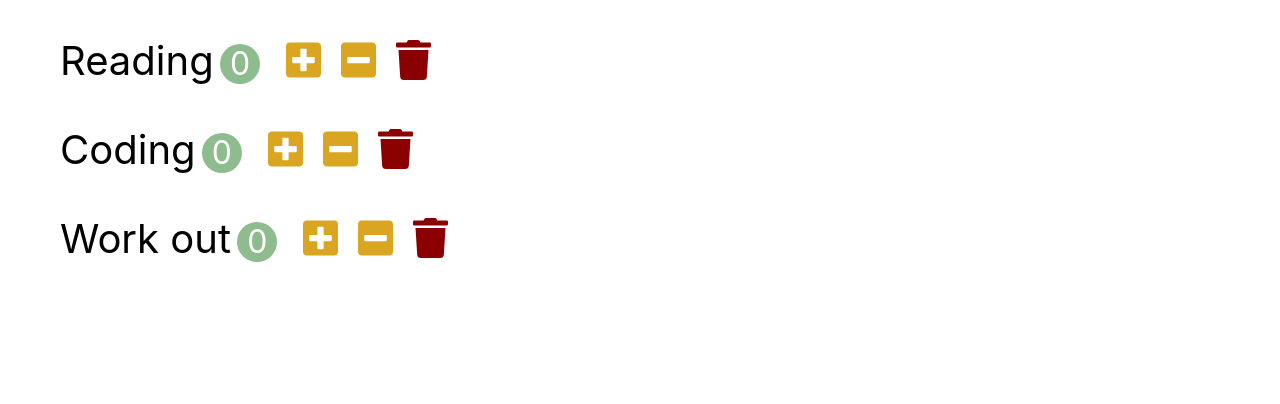
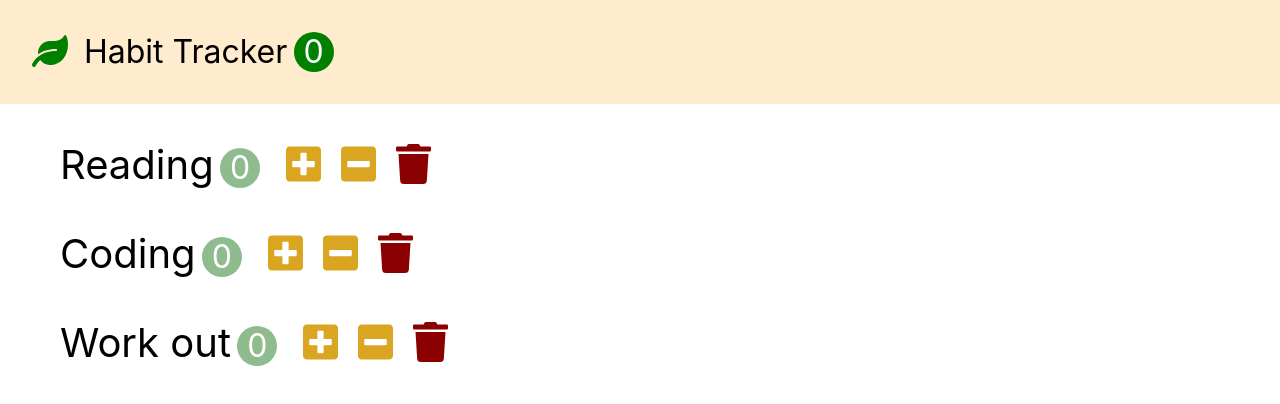
Before and after one commit to hjkdw95/react-practice, a React (Create React App) app: page / in a window 1280 px wide. Shown: the top 404 px of the page. Built offline with nearby package versions, Linux system fonts and the light colour scheme.

Commit message:
🎨  navBar 추가

```diff
--- a/src/App.css
+++ b/src/App.css
@@ -1,7 +1,26 @@
+* {
+  box-sizing: border-box;
+}
+
 button {
   outline: none;
   border: 0;
   cursor: pointer;
+}
+
+.navBar {
+  font-size: 2rem;
+  padding: 1em;
+  background-color: blanchedalmond;
+}
+
+.navBar-logo {
+  color: green;
+  margin-right: 0.5em;
+}
+
+.navBar .habit-count {
+  background-color: green;
 }
 
 .habit {
--- a/src/app.jsx
+++ b/src/app.jsx
@@ -1,6 +1,7 @@
 import React, { Component } from 'react'
 import './app.css'
 import Habits from './components/habits'
+import NavBar from './components/navBar'
 
 class App extends Component {
   state = {
@@ -36,12 +37,17 @@ class App extends Component {
 
   render() {
     return (
+      <>
+        <NavBar
+          totalCount={this.state.habits.filter((item) => item.count > 0).length}
+        />
         <Habits
           habits={this.state.habits}
           onIncrement={this.handleIncrement}
           onDecrement={this.handleDecrement}
           onDelete={this.handleDelete}
         />
+      </>
     )
   }
 }
--- /dev/null
+++ b/src/components/navBar.jsx
@@ -0,0 +1,15 @@
+import React, { Component } from 'react'
+
+class NavBar extends Component {
+  render() {
+    return (
+      <nav className="navBar">
+        <i className="navBar-logo fas fa-leaf"></i>
+        <span>Habit Tracker</span>
+        <span className="habit-count">{this.props.totalCount}</span>
+      </nav>
+    )
+  }
+}
+
+export default NavBar
```
Lines whose indentation alone changed are shown as unchanged.
